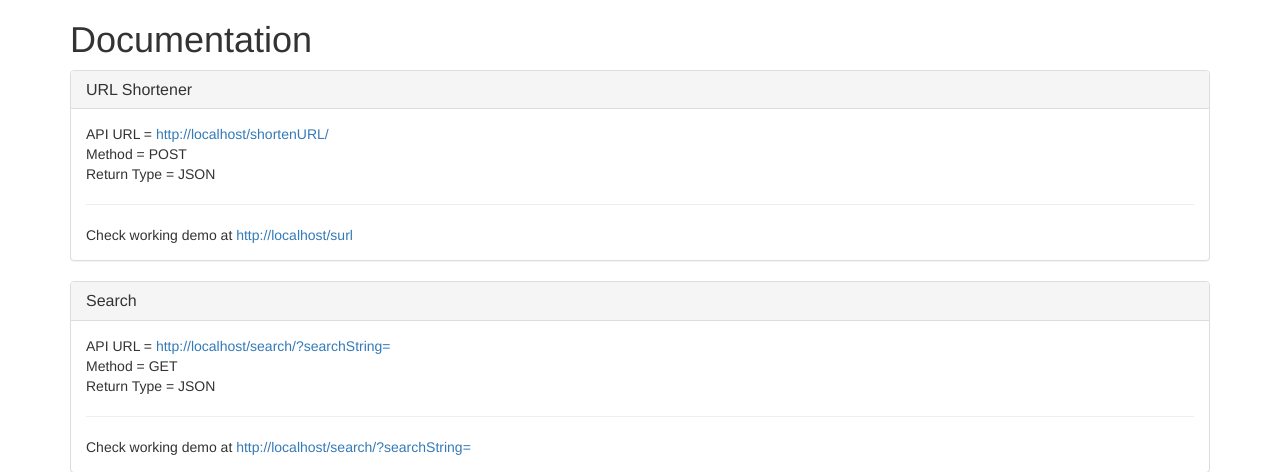
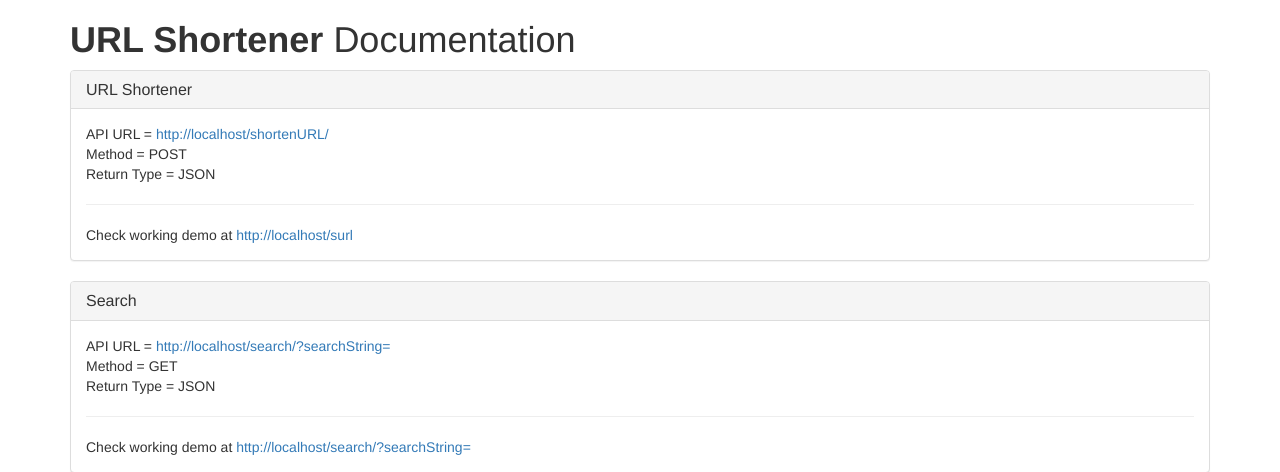
Before and after one commit to kaushal087/URLShortener, a Django app: page / in a window 1280 px wide. Shown: the top 472 px of the page. Run offline with Django 3.2, Linux system fonts and the light colour scheme; some libraries are stand-ins or nearby versions.

Commit message:
update doc

```diff
--- a/shortner/templates/shortner/index.html
+++ b/shortner/templates/shortner/index.html
@@ -6,7 +6,7 @@
 <link rel="stylesheet" type="text/css" href="{% static 'shortner/bootstrap.min.css' %}" />
 
 <body class="container">
-<h1>Documentation</h1>
+<h1><b>URL Shortener </b> Documentation</h1>
 
 <div class="panel panel-default">
   <div class="panel-heading">
```
